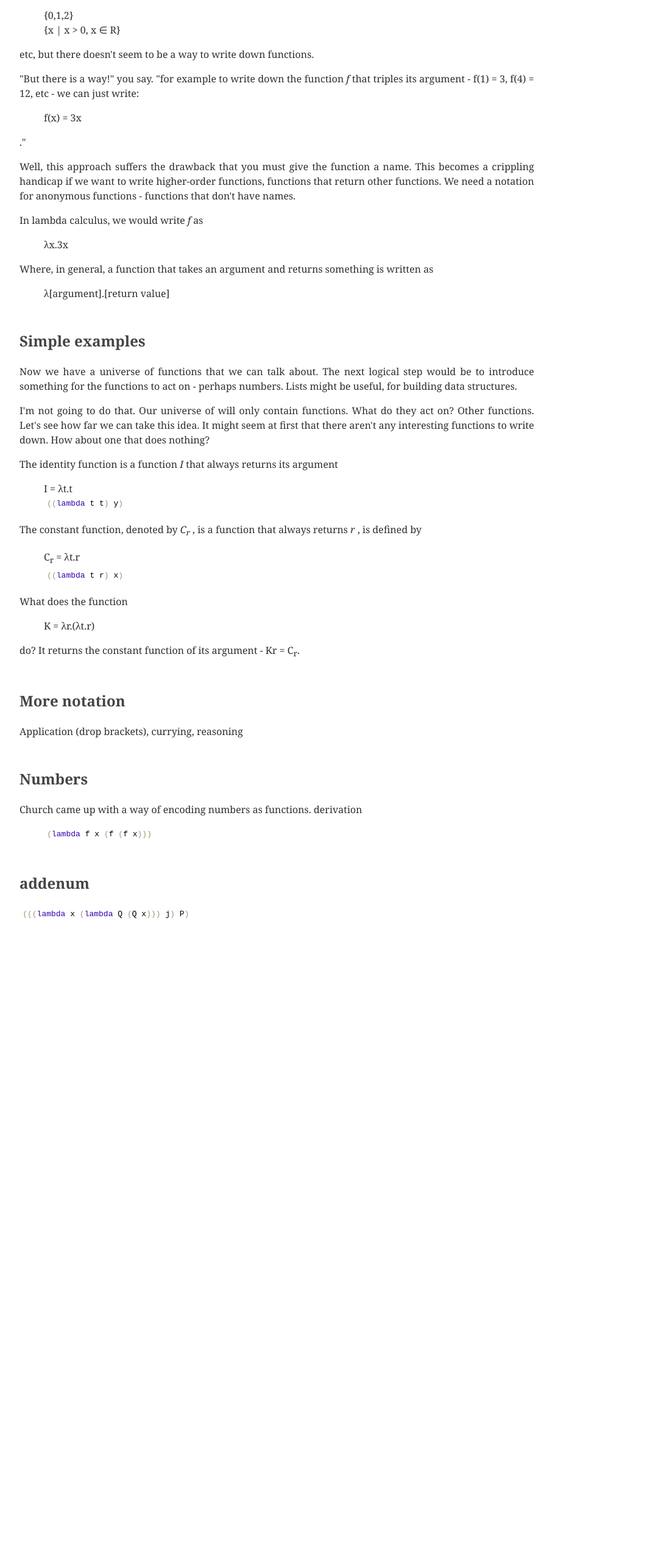
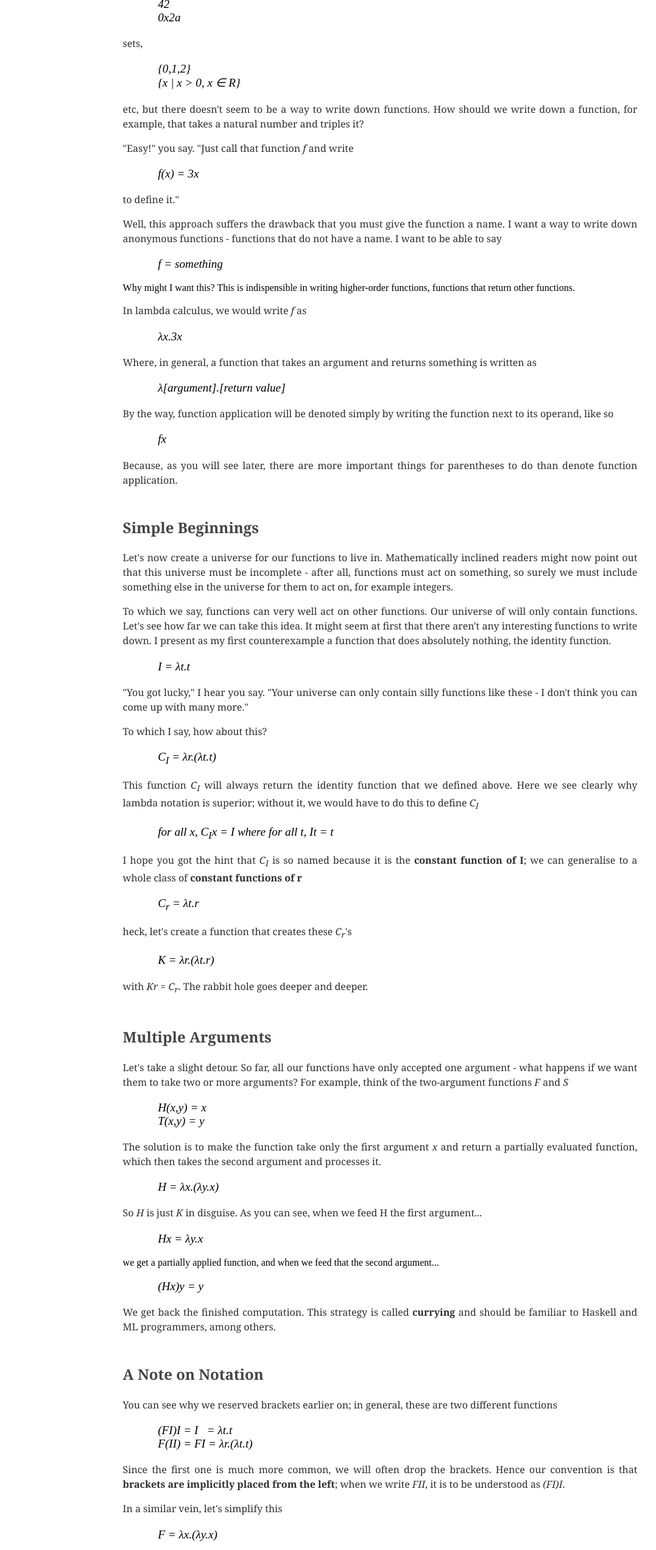
Before and after one commit to ldct/isicp, a plain HTML site: page lambda.html in a window 1280 px wide. Shown: the part 259-2800 px from the top of the page at 61% size, without its empty margins (16-1093 px from the left). Before the commit the page ends 1780 px from the top, so only its background shows below. Drawn offline with Linux system fonts and the light colour scheme.

Commit message:
replace latex-style quotes

```diff
--- a/lambda.html
+++ b/lambda.html
@@ -26,97 +26,203 @@ function lprompt(s) {
 
 </head>
 
-<body style="width:66%">
+<body style="width:66%; margin:0 auto">
 
-<h2> Introduction: how to write down functions </h2>
+<style>
+.lambda {
+	font-style: italic;
+	margin: 1em 1em 1em 3em;
+	font-size: 1.2em;
+}
+</style>
 
-<p> We'll begin our introduction to the lambda calculus by asking how we might write down a function. There are standard ways to notate numbers,
+<h1 style="margin:0; text-align:center">From Church Numerals to Y Combinators</h1>
+<h2 style="margin:0; text-align:center">An Interactive Tour of the Lambda Calculus</h2>
 
-<blockquote>
+<h2> Introduction: How to Write Functions </h2>
+
+<p> We'll begin our introduction to the lambda calculus by considering the question of how we might write down a function. There are standard ways to notate numbers,
+
+<div class="lambda">
 42 <br>
 0x2a
-</blockquote>
+</div>
 
 <p> sets,
 
-<blockquote>
+<div class="lambda">
 {0,1,2} <br>
 {x | x > 0, x &in; R}
-</blockquote>
+</div>
 
-<p> etc, but there doesn't seem to be a way to write down functions.
+<p> etc, but there doesn't seem to be a way to write down functions. How should we write down a function, for example, that takes a natural number and triples it?
 
-<p> "But there is a way!" you say. "for example to write down the function <em> f </em> that triples its argument - f(1) = 3, f(4) = 12, etc - we can just write:
+<p> "Easy!" you say. "Just call that function <em>f</em> and write
 
-<blockquote> f(x) = 3x </blockquote>
+<div class="lambda"> f(x) = 3x </div>
 
-<p> ."
+<p>
 
-<p> Well, this approach suffers the drawback that you must give the function a name. This becomes a crippling handicap if we want to write higher-order functions, functions that return other functions. We need a notation for anonymous functions - functions that don't have names.
+<p> to define it."
+
+<p> Well, this approach suffers the drawback that you must give the function a name. I want a way to write down anonymous functions - functions that do not have a name. I want to be able to say
+
+<div class="lambda"> f = something </div>
+
+Why might I want this? This is indispensible in writing higher-order functions, functions that return other functions.
 
 <p> In lambda calculus, we would write <em> f </em> as
 
-<blockquote> &lambda;x.3x </blockquote>
+<div class="lambda"> &lambda;x.3x </div>
 
 <p> Where, in general, a function that takes an argument and returns something is written as
 
-<blockquote> &lambda;[argument].[return value] </blockquote>
+<div class="lambda"> &lambda;[argument].[return value] </div>
 
-<h2> Simple examples </h2>
+<p> By the way, function application will be denoted simply by writing the function next to its operand, like so
 
-<p> Now we have a universe of functions that we can talk about. The next logical step would be to introduce something for the functions to act on - perhaps numbers. Lists might be useful, for building data structures.
+<div class="lambda">
+fx
+</div>
 
-<p> I'm not going to do that. Our universe of will only contain functions. What do they act on? Other functions. Let's see how far we can take this idea. It might seem at first that there aren't any interesting functions to write down. How about one that does nothing?
+<p> Because, as you will see later, there are more important things for parentheses to do than denote function application.
 
-<p> The identity function is a function <em> I </em> that always returns its argument
+<h2> Simple Beginnings </h2>
 
-<blockquote>
+<p> Let's now create a universe for our functions to live in. Mathematically inclined readers might now point out that this universe must be incomplete - after all, functions must act on something, so surely we must include something else in the universe for them to act on, for example integers.
+
+<p> To which we say, functions can very well act on other functions. Our universe of will only contain functions. Let's see how far we can take this idea. It might seem at first that there aren't any interesting functions to write down. I present as my first counterexample a function that does absolutely nothing, the identity function.
+
+<div class="lambda">
 I = &lambda;t.t
+</div>
 
-<div id="id">
-((lambda t t) y)
+<p> "You got lucky," I hear you say. "Your universe can only contain silly functions like these - I don't think you can come up with many more."
+
+<p> To which I say, how about this?
+
+<div class="lambda">
+C<sub>I</sub> = &lambda;r.(&lambda;t.t)
 </div>
-<div id="id-output">
+
+<p> This function <em>C<sub>I</sub></em> will always return the identity function that we defined above. Here we see clearly why lambda notation is superior; without it, we would have to do this to define <em>C<sub>I</sub></em>
+
+<div class="lambda">
+for all x, C<sub>I</sub>x = I where for all t, It = t
 </div>
-<script>
-lprompt("id");
-</script>
 
-</blockquote>
+<p> I hope you got the hint that <em>C<sub>I</sub></em> is so named because it is the <b>constant function of I</b>; we can generalise to a whole class of <b>constant functions of r</b>
 
-<p> The constant function, denoted by <em> C<sub>r</sub> </em>, is a function that always returns <em> r </em>, is defined by
+<div class="lambda">
+C<sub>r</sub> = &lambda;t.r
+</div>
 
-<blockquote>
-C<sub>r</sub> = &lambda;t.r
+<p> heck, let's create a function that creates these <em>C<sub>r</sub></em>'s
 
-<div id="c_r">
-((lambda t r) x)
+<div class="lambda">
+K = &lambda;r.(&lambda;t.r)
 </div>
-<div id="c_r-output">
+
+<p> with <em>Kr = C<sub>r</sub></em>. The rabbit hole goes deeper and deeper.
+
+<h2> Multiple Arguments </h2>
+
+<p> Let's take a slight detour. So far, all our functions have only accepted one argument - what happens if we want them to take two or more arguments? For example, think of the two-argument functions <em>F</em> and <em>S</em>
+
+<div class="lambda">
+H(x,y) = x<br>
+T(x,y) = y
 </div>
-<script>
-lprompt("c_r");
-</script>
-</blockquote>
 
-<p> What does the function
-<blockquote>
-K = &lambda;r.(&lambda;t.r)
-</blockquote>
+<p> The solution is to make the function take only the first argument <em>x</em> and return a partially evaluated function, which then takes the second argument and processes it.
 
-<p> do? It returns the constant function of its argument - Kr = C<sub>r</sub>.
+<div class="lambda">
+H = &lambda;x.(&lambda;y.x)
+</div>
 
-<h2> More notation </h2>
+<p> So <em>H</em> is just <em>K</em> in disguise. As you can see, when we feed H the first argument...
 
-<p> Application (drop brackets), currying, reasoning
+<div class="lambda">
+Hx = &lambda;y.x
+</div>
 
-<h2> Numbers </h2>
+we get a partially applied function, and when we feed that the second argument...
 
-<p> Church came up with a way of encoding numbers as functions.
+<div class="lambda">
+(Hx)y = y
+</div>
+
+<p> We get back the finished computation. This strategy is called <b>currying</b> and should be familiar to Haskell and ML programmers, among others.
+
+<h2> A Note on Notation </h2>
+
+<p> You can see why we reserved brackets earlier on; in general, these are two different functions
+
+<div class="lambda">
+(FI)I = I&nbsp;&nbsp; = &lambda;t.t<br>
+F(II) = FI = &lambda;r.(&lambda;t.t)<br>
+</div>
+
+<p> Since the first one is much more common, we will often drop the brackets. Hence our convention is that <b>brackets are implicitly placed from the left</b>; when we write <em>FII</em>, it is to be understood as <em>(FI)I</em>.
+
+<p> In a similar vein, let's simplify this
+
+<div class="lambda">
+F = &lambda;x.(&lambda;y.x)
+</div>
+
+<p> to this
+
+<div class="lambda">
+F = &lambda;xy.y
+</div>
+
+<h2> One, Two, Three... </h2>
+
+<p> There are many ways to represent numbers via functions, to say that this function represents one, that one represents two, etc. As an exercise, try thinking of one of them.
+
+<p> We'll focus on a classic encoding devised by Alonzo Church. The Church encoding of a number <em>n</em> is a function that maps functions to their n-fold compositions.
+
+<div class="lambda">
+nf = f<sup>n</sup> = f &#8728; f &#8728; ... &#8728; f
+</div>
+
+<p> we can derive an explicit form for <em>f</em>
+
+<div class="lambda">
+nfx = f<sup>n</sup>x<br>
+n &nbsp;&nbsp; = &lambda;fx.f<sup>n</sup>x
+</div>
+
+<p> with some examples
+
+<div class="lambda">
+0 = &lambda;fx.x <br>
+1 = &lambda;fx.fx <br>
+2 = &lambda;fx.f(fx) <br>
+3 = &lambda;fx.f(f(fx))
+</div>
+
+<p> Let's derive the successor function that adds one to a number.
+
+<div class="lambda">
+Sn = &lambda;fx.f<sup>(n+1)</sup>x<br>
+&nbsp;&nbsp;&nbsp; = &lambda;fx.f(f<sup>n</sup>x)<br>
+&nbsp;&nbsp;&nbsp; = &lambda;fx.f(nfx)<br>
+S &nbsp; = &lambda;nfx.f(nfx)
+</div>
+
+<h2> Cons </h2>
+
+<h2> Booleans and Control Flow </h2>
+
+<h2> Recursion? </h2>
+
+<h2> Y Combinator </h2>
 
 derivation
 
-<blockquote>
+<div class="lambda">
 <div id="numbers">
 (lambda f x (f (f x)))
 </div>
@@ -125,7 +231,7 @@ derivation
 <script>
 lprompt("numbers");
 </script>
-</blockquote>
+</div>
 
 <h2> addenum </h2>
 
```
Also changed, not shown: 2-1-data.html (+12 -12 lines), content/2-1-data.content.html (+12 -12 lines).
